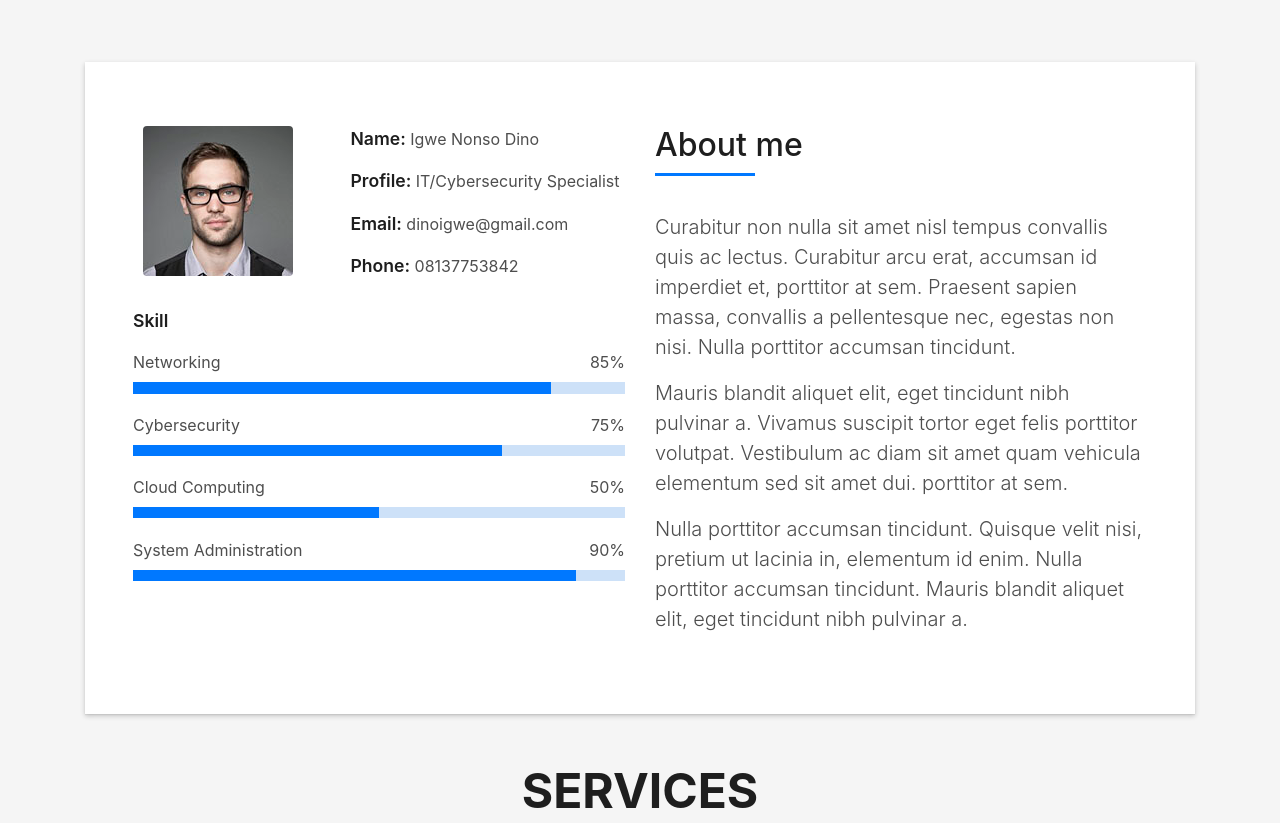
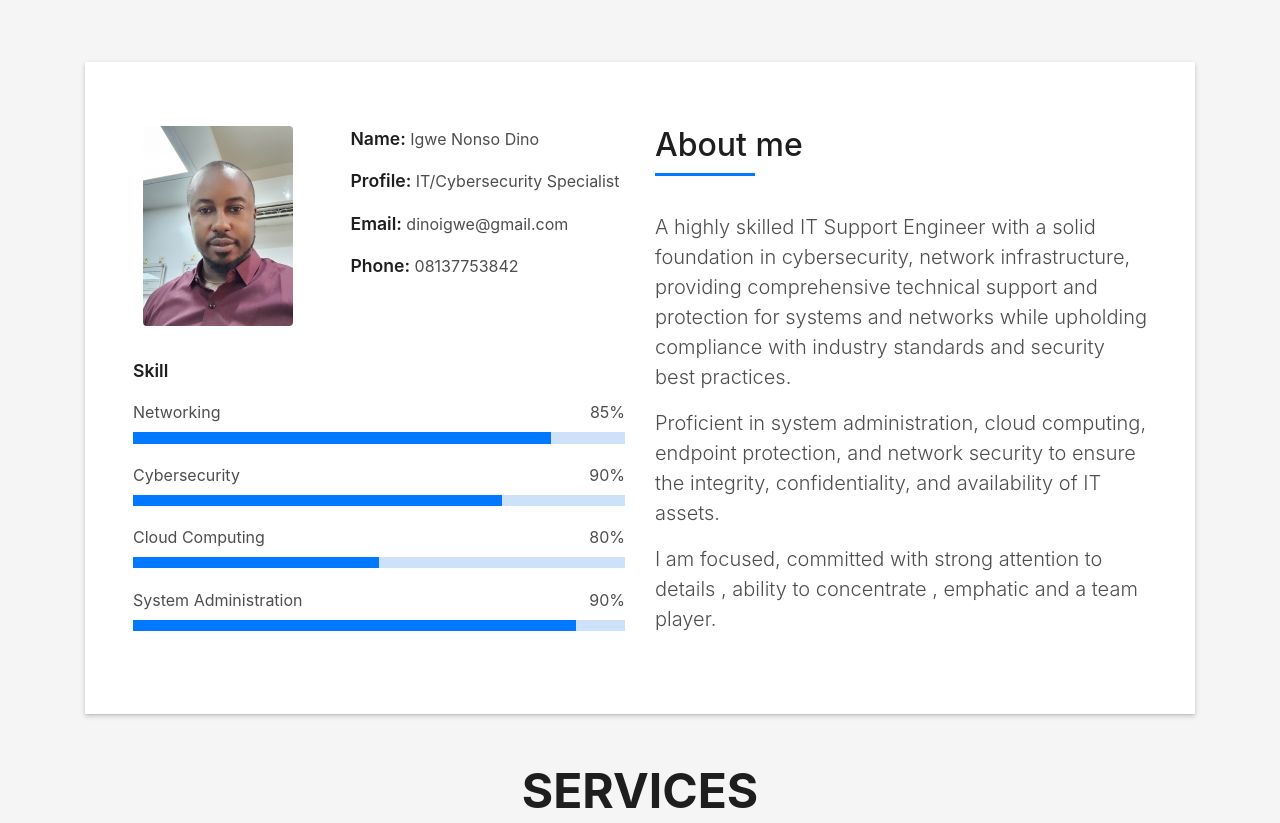
Before and after one commit to dinoigwe/Profile, a plain HTML site: page index.html in a window 1280 px wide. Shown: the part 802-1625 px from the top of the page. Drawn offline with Linux system fonts and the light colour scheme; files whose address does not match are found by name.

Commit message:
initial commit

```diff
--- a/index.html
+++ b/index.html
@@ -71,7 +71,7 @@
   <!--/ Nav End /-->
 
   <!--/ Intro Skew Star /-->
-  <div id="home" class="intro route bg-image" style="background-image: url(img/What-Is-Computer-Science-1030x644.jpg)">
+  <div id="home" class="intro route bg-image" style="background-image: url(img/Picture2.jpg)">
     <div class="overlay-itro"></div>
     <div class="intro-content display-table">
       <div class="table-cell">
@@ -96,7 +96,7 @@
                 <div class="row">
                   <div class="col-sm-6 col-md-5">
                     <div class="about-img">
-                      <img src="img/testimonial-2.jpg" class="img-fluid rounded b-shadow-a" alt="">
+                      <img src="img/20220821_221352.jpg" class="img-fluid rounded b-shadow-a" alt="">
                     </div>
                   </div>
                   <div class="col-sm-6 col-md-7">
@@ -115,12 +115,12 @@
                     <div class="progress-bar" role="progressbar" style="width: 85%;" aria-valuenow="85" aria-valuemin="0"
                       aria-valuemax="100"></div>
                   </div>
-                  <span>Cybersecurity</span> <span class="pull-right">75%</span>
+                  <span>Cybersecurity</span> <span class="pull-right">90%</span>
                   <div class="progress">
                     <div class="progress-bar" role="progressbar" style="width: 75%" aria-valuenow="75" aria-valuemin="0"
                       aria-valuemax="100"></div>
                   </div>
-                  <span>Cloud Computing</span> <span class="pull-right">50%</span>
+                  <span>Cloud Computing</span> <span class="pull-right">80%</span>
                   <div class="progress">
                     <div class="progress-bar" role="progressbar" style="width: 50%" aria-valuenow="50" aria-valuemin="0"
                       aria-valuemax="100"></div>
@@ -140,20 +140,22 @@
                     </h5>
                   </div>
                   <p class="lead">
-                    Curabitur non nulla sit amet nisl tempus convallis quis ac lectus. Curabitur arcu erat, accumsan id
-                    imperdiet et, porttitor
-                    at sem. Praesent sapien massa, convallis a pellentesque nec, egestas non nisi. Nulla
-                    porttitor accumsan tincidunt.
+                    A highly skilled IT Support Engineer with a solid foundation in
+                    cybersecurity, network infrastructure, providing comprehensive
+                    technical support and protection for systems and networks while
+                    upholding compliance with industry standards and security best
+                    practices.
+
+
                   </p>
                   <p class="lead">
-                    Mauris blandit aliquet elit, eget tincidunt nibh pulvinar a. Vivamus suscipit tortor eget felis
-                    porttitor volutpat. Vestibulum
-                    ac diam sit amet quam vehicula elementum sed sit amet dui. porttitor at sem.
+                    Proficient in system administration, cloud computing, endpoint
+                    protection, and network security to ensure the integrity, confidentiality,
+                    and availability of IT assets.
                   </p>
                   <p class="lead">
-                    Nulla porttitor accumsan tincidunt. Quisque velit nisi, pretium ut lacinia in, elementum id enim.
-                    Nulla porttitor accumsan
-                    tincidunt. Mauris blandit aliquet elit, eget tincidunt nibh pulvinar a.
+                    I am focused, committed with strong attention to details , ability to
+                     concentrate , emphatic and a team player.
                   </p>
                 </div>
               </div>
@@ -202,7 +204,7 @@
               <span class="ico-circle"><i class="ion-code-working"></i></span>
             </div>
             <div class="service-content">
-              <h2 class="s-title">Web Development</h2>
+              h2 class="s-title">IT Support</h2>
               <p class="s-description text-center">
                 Lorem ipsum dolor sit amet consectetur adipisicing elit. Magni adipisci eaque autem fugiat! Quia,
                 provident vitae! Magni
@@ -217,7 +219,7 @@
               <span class="ico-circle"><i class="ion-camera"></i></span>
             </div>
             <div class="service-content">
-              <h2 class="s-title">Photography</h2>
+              <h2 class="s-title">Cloud Computing</h2>
               <p class="s-description text-center">
                 Lorem ipsum dolor sit amet consectetur adipisicing elit. Magni adipisci eaque autem fugiat! Quia,
                 provident vitae! Magni
```
Also changed, not shown: img/20220821_221352.jpg (added), img/Picture2.jpg (added).
